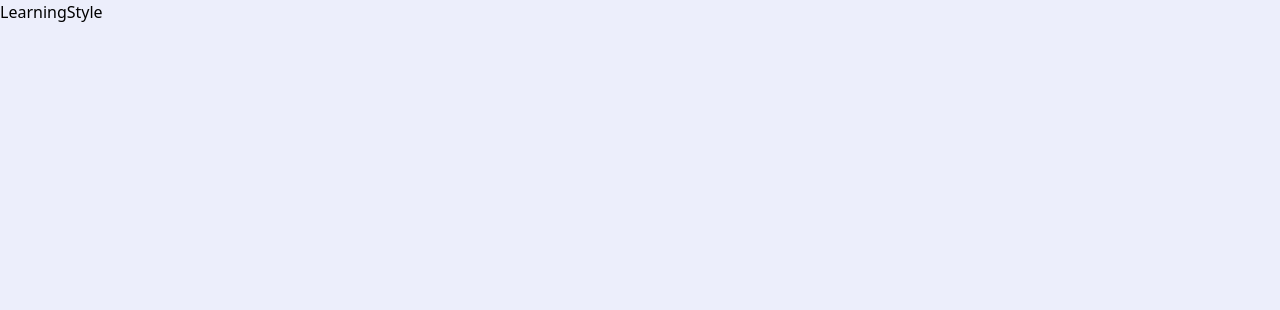
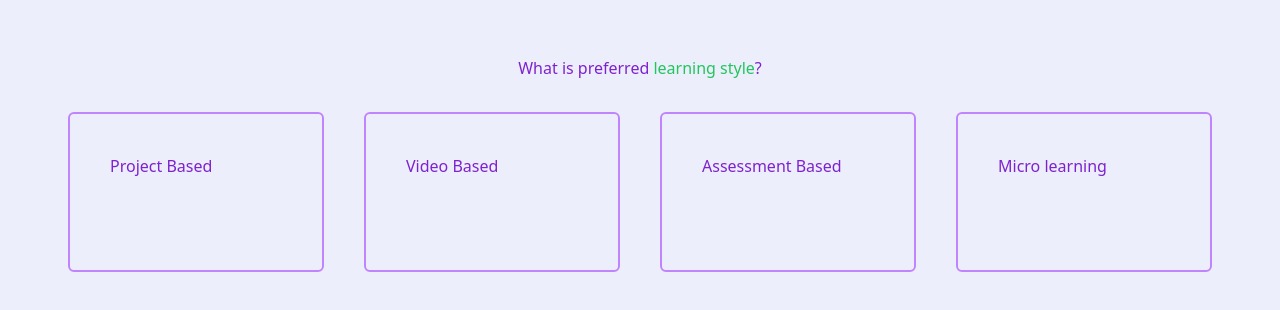
Before and after one commit to britzky/career-coach, a React (Vite) app in the folder frontend/career-coach/: page /learning-style in a window 1280 px wide. Shown: the top 310 px of the page. Built offline with nearby package versions, Linux system fonts and the light colour scheme.

Commit message:
Started LearningStyle component

```diff
--- a/frontend/career-coach/src/components/CareerInfoCard/CareerInfoCard.tsx
+++ b/frontend/career-coach/src/components/CareerInfoCard/CareerInfoCard.tsx
@@ -1,7 +1,11 @@
-import React from 'react'
+interface CareerInfoCardProps {
+  text: string;
+}
 
-export const CareerInfoCard = () => {
+export const CareerInfoCard: React.FC<CareerInfoCardProps> = ({text}) => {
   return (
-    <div>CareerInfoCard</div>
+      <div className="border-2 border-purple-400 w-64 h-40 p-10 rounded-md">
+        <p className="text-purple-700">{text}</p>
+      </div>
   )
 }
--- a/frontend/career-coach/src/pages/LearningStyle/LearningStyle.tsx
+++ b/frontend/career-coach/src/pages/LearningStyle/LearningStyle.tsx
@@ -1,7 +1,27 @@
-import React from 'react'
+import { CareerInfoCard } from '../../components'
 
 export const LearningStyle = () => {
   return (
-    <div>LearningStyle</div>
+    <div className="flex justify-center min-h-screen w-full mt-14">
+      <div className="flex flex-col">
+        <div className="flex justify-center mb-8">
+          <p className="text-purple-700">What is preferred <span className="text-green-500">learning style</span>?</p>
+        </div>
+        <div className="flex gap-10 justify-center">
+          <div>
+            <CareerInfoCard text="Project Based" />
+          </div>
+          <div>
+            <CareerInfoCard text="Video Based" />
+          </div>
+          <div>
+            <CareerInfoCard text="Assessment Based" />
+          </div>
+          <div>
+            <CareerInfoCard text="Micro learning" />
+          </div>
+        </div>
+      </div>
+    </div>
   )
 }
```
